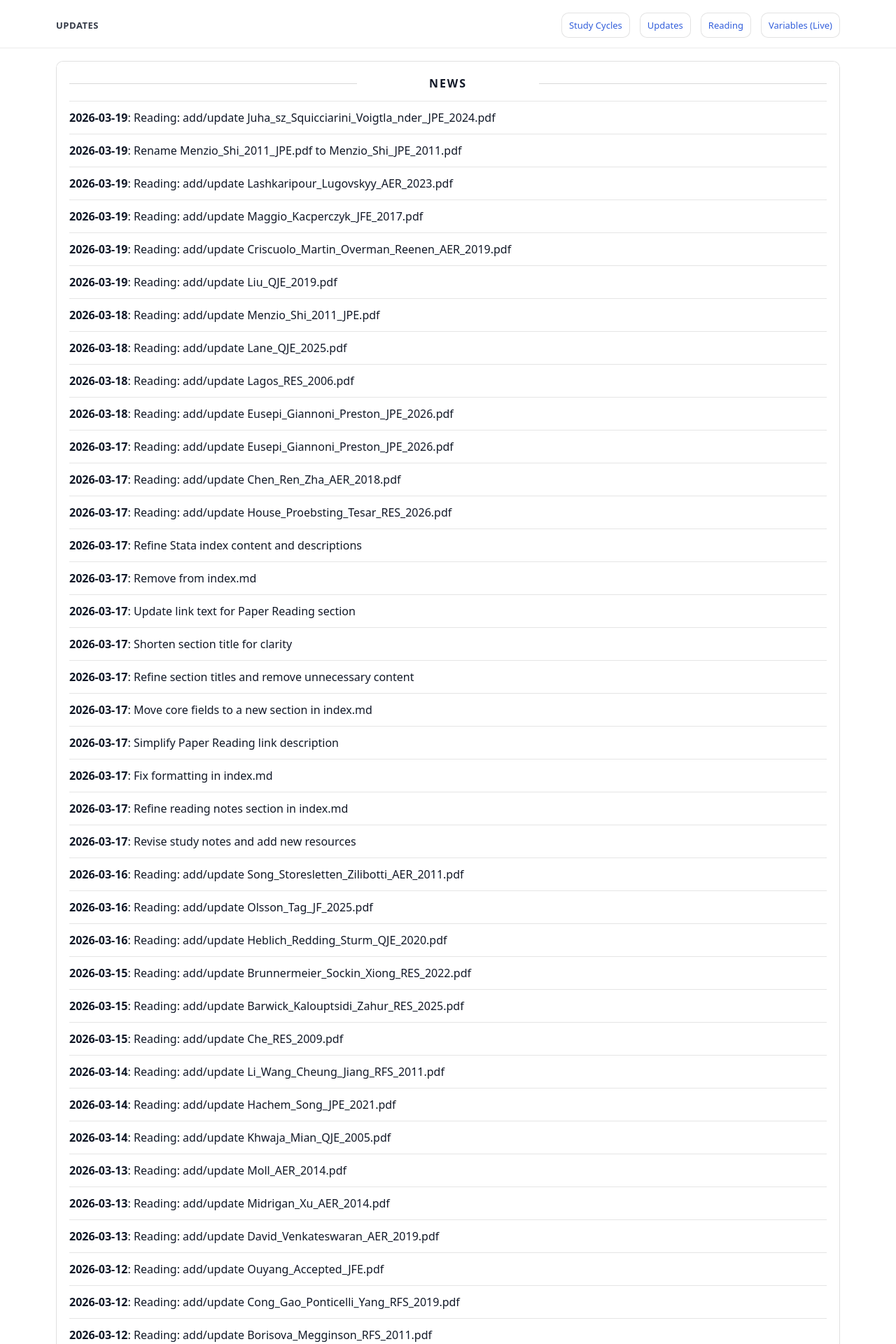
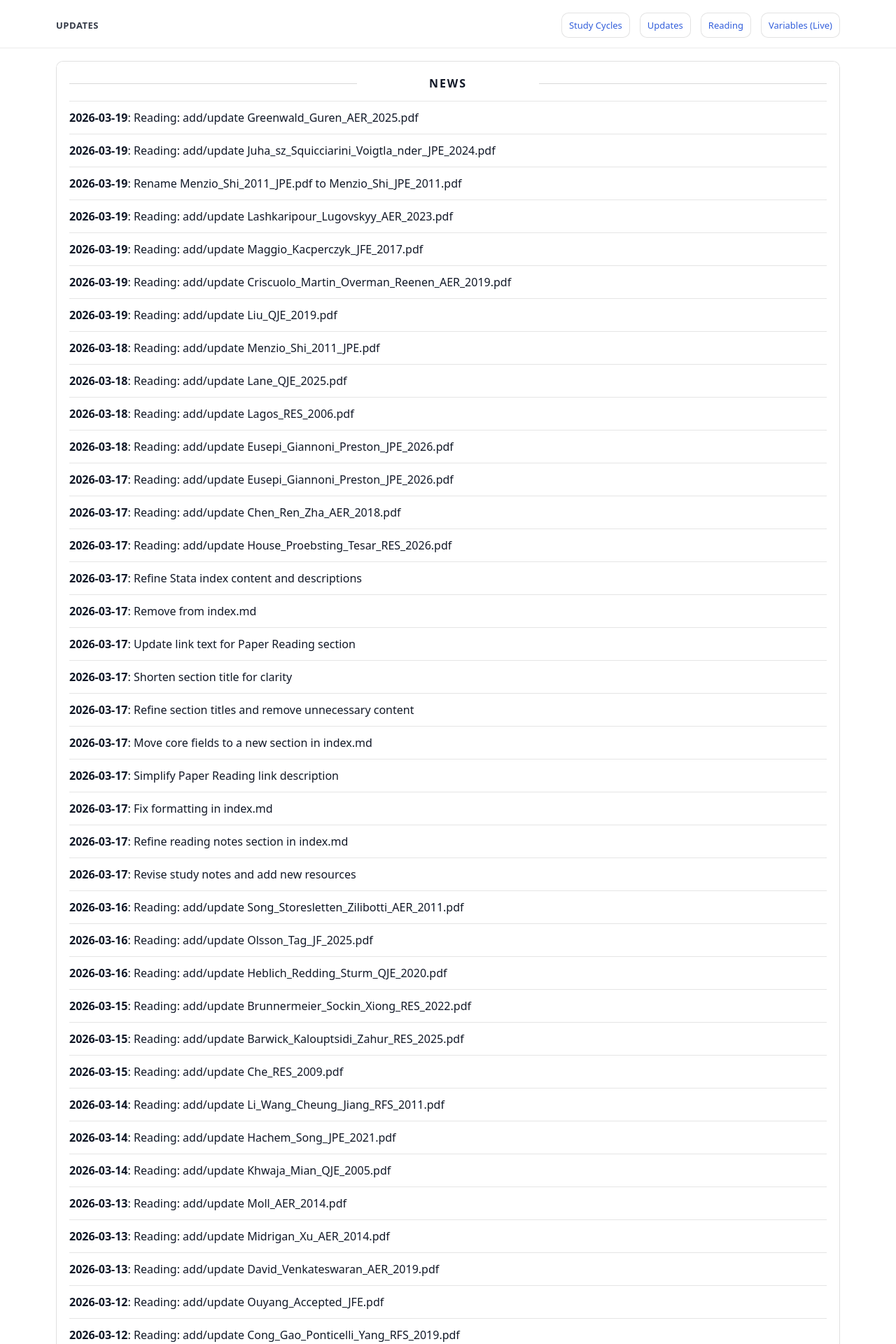
Before and after one commit to yaxinzn/study-archive, a Jekyll site: the page built from updates/index.md, in a window 1280 px wide. Shown: the top 1920 px of the page at 70% size. Built offline with Jekyll 4.4.1, drawn with Linux system fonts in a browser that asks for light colours; some of the changed text lies outside the part shown.

Commit message:
chore: update NEWS feed

```diff
--- a/_data/news.yml
+++ b/_data/news.yml
@@ -1,4 +1,7 @@
 # Auto-generated update history (sorted newest -> oldest). Do not edit manually.
+- ts: "1773918470"
+  date: "2026-03-19"
+  title: "Reading: add/update Greenwald_Guren_AER_2025.pdf"
 - ts: "1773916700"
   date: "2026-03-19"
   title: "Reading: add/update Juha_sz_Squicciarini_Voigtla_nder_JPE_2024.pdf"
```
